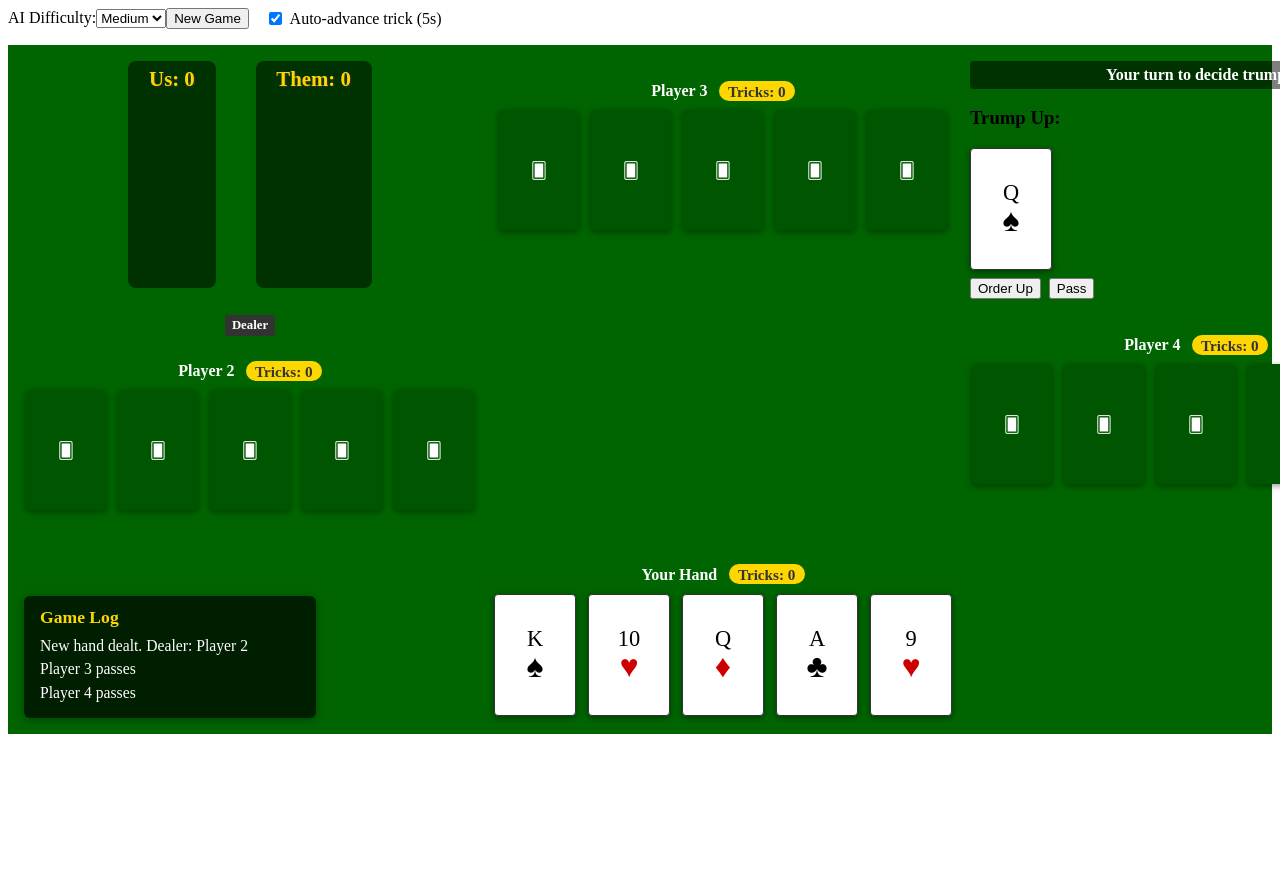
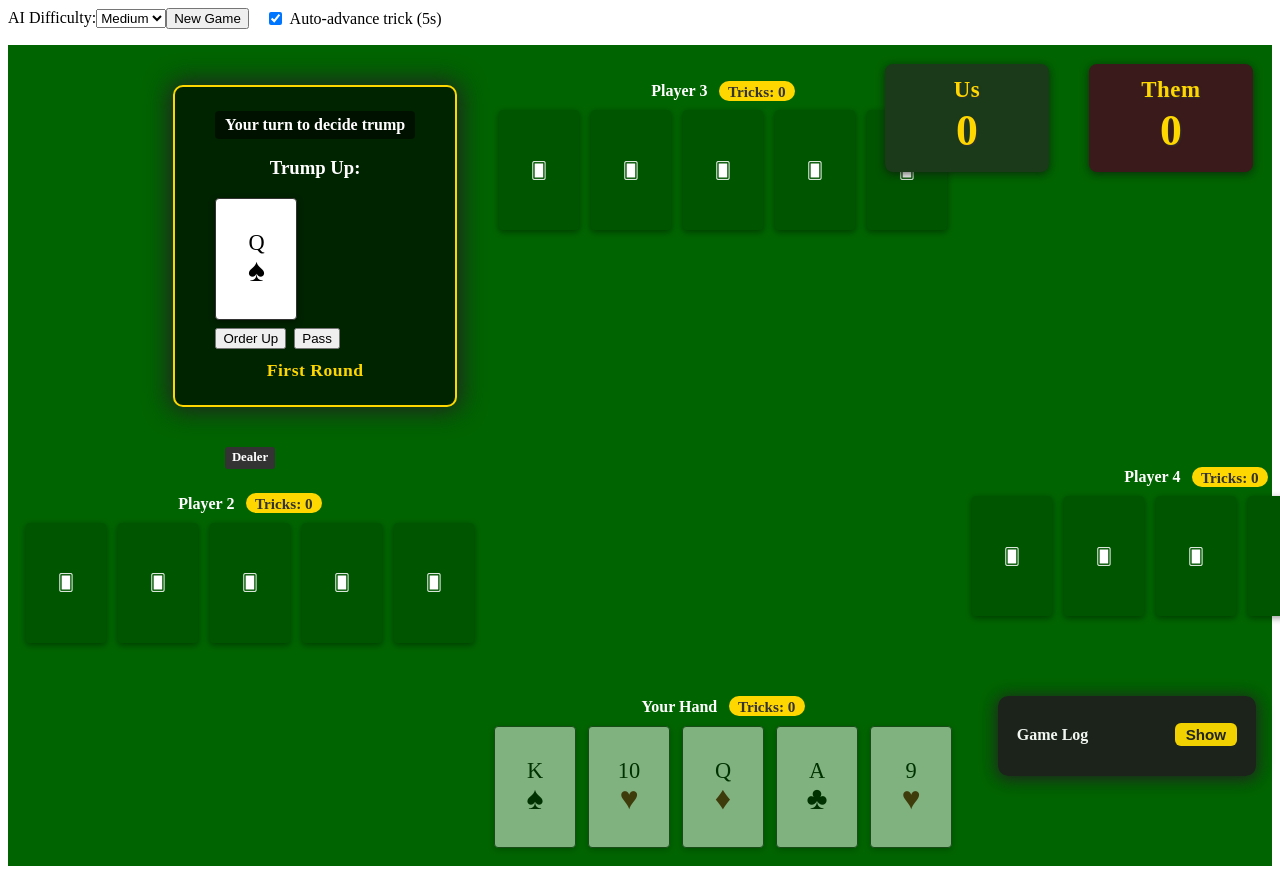
Before and after one commit to nalthoff/AI-Euchre, an Angular app: page / in a window 1280 px wide. Both pictures are taken after a click on the button "New Game". Shown: the top 874 px of the page. Before the commit the page ends 800 px from the top, so only its background shows below. Built offline with nearby package versions, Linux system fonts and the light colour scheme.

Commit message:
improved UI

```diff
--- a/src/app/game-board/game-board.component.html
+++ b/src/app/game-board/game-board.component.html
@@ -5,16 +5,24 @@
   </div>
 
   <!-- Score bar displaying team scores -->
-  <div class="score-bar">
-    <span class="team-score">Us: <b>{{ gameSvc.teamScores[0] }}</b></span>
-    <span class="team-score">Them: <b>{{ gameSvc.teamScores[1] }}</b></span>
+  <div class="score-bar improved-score-bar">
+    <div class="team-score us-team" [class.leading]="gameSvc.teamScores[0] > gameSvc.teamScores[1]">
+      <span class="score-label">Us</span>
+      <span class="score-value">{{ gameSvc.teamScores[0] }}</span>
+      <span class="score-bar-fill" [style.width]="getScorePercent(0) + '%'" ></span>
+    </div>
+    <div class="team-score them-team" [class.leading]="gameSvc.teamScores[1] > gameSvc.teamScores[0]">
+      <span class="score-label">Them</span>
+      <span class="score-value">{{ gameSvc.teamScores[1] }}</span>
+      <span class="score-bar-fill" [style.width]="getScorePercent(1) + '%'" ></span>
+    </div>
   </div>
 
   <!-- 1) Trump selection, until trump is chosen -->
-  <div class="trump-selection" *ngIf="!gameSvc.trump && gameSvc.currentKitty && !gameSvc.awaitingDiscard">
+  <div class="trump-selection trump-selection-overlay" *ngIf="!gameSvc.trump && gameSvc.currentKitty && !gameSvc.awaitingDiscard">
     <div class="order-indicator">
       <p *ngIf="gameSvc.currentOrderPlayer === 0">
-      Your turn to decide trump
+        <b>Your turn to decide trump</b>
       </p>
       <p *ngIf="gameSvc.currentOrderPlayer !== 0">
         Player {{ gameSvc.currentOrderPlayer + 1 }} is deciding…
@@ -32,13 +40,14 @@
       </span>
     </div>
     <div class="trump-actions">
-      <button (click)="onOrderAction()">Order Up</button>
-      <button (click)="onPassAction()">Pass</button>
+      <button (click)="onOrderAction()" [disabled]="gameSvc.currentOrderPlayer !== 0">Order Up</button>
+      <button (click)="onPassAction()" [disabled]="gameSvc.currentOrderPlayer !== 0">Pass</button>
     </div>
+    <div class="trump-round-label">First Round</div>
   </div>
 
   <!-- 2) AI seats, once trump is set -->
-  <div class="seat top" *ngIf="gameSvc.currentHands.length > 0">
+  <div class="seat top" *ngIf="gameSvc.currentHands.length > 0" [class.current-turn]="currentTurn === 2">
     <span class="dealer-indicator" *ngIf="gameSvc.dealerIndex === 2">Dealer</span>
     <h4>Player 3 <span class="trick-count">Tricks: {{ gameSvc.tricksWon[2] }}</span></h4>
     <div class="cards">
@@ -48,7 +57,7 @@
       Trump: {{ suitSymbols[gameSvc.trump] }}
     </div>
   </div>
-  <div class="seat left" *ngIf="gameSvc.currentHands.length > 0">
+  <div class="seat left" *ngIf="gameSvc.currentHands.length > 0" [class.current-turn]="currentTurn === 1">
     <span class="dealer-indicator" *ngIf="gameSvc.dealerIndex === 1">Dealer</span>
     <h4>Player 2 <span class="trick-count">Tricks: {{ gameSvc.tricksWon[1] }}</span></h4>
     <div class="cards">
@@ -58,7 +67,7 @@
       Trump: {{ suitSymbols[gameSvc.trump] }}
     </div>
   </div>
-  <div class="seat right" *ngIf="gameSvc.currentHands.length > 0">
+  <div class="seat right" *ngIf="gameSvc.currentHands.length > 0" [class.current-turn]="currentTurn === 3">
     <span class="dealer-indicator" *ngIf="gameSvc.dealerIndex === 3">Dealer</span>
     <h4>Player 4 <span class="trick-count">Tricks: {{ gameSvc.tricksWon[3] }}</span></h4>
     <div class="cards">
@@ -110,11 +119,11 @@
         </span>
       </div>
     </div>
-    <button class="advance-hint" *ngIf="currentTrick.length === 4" (click)="onAdvanceTrick()">Advance to the next trick</button>
+    <button class="advance-hint" *ngIf="currentTrick.length === 4 && currentTurn === 0" (click)="onAdvanceTrick()">Advance to the next trick</button>
   </div>
 
   <!-- 4) Human hand at bottom; clickable cards -->
-  <div class="seat bottom" *ngIf="gameSvc.currentHands.length > 0">
+  <div class="seat bottom" *ngIf="gameSvc.currentHands.length > 0" [class.current-turn]="currentTurn === 0">
     <span class="dealer-indicator" *ngIf="gameSvc.dealerIndex === 0">Dealer</span>
     <h4>Your Hand <span class="trick-count">Tricks: {{ gameSvc.tricksWon[0] }}</span></h4>
     <div *ngIf="gameSvc.trumpCaller === 0 && gameSvc.trump" class="trump-indicator-inline">
@@ -124,12 +133,11 @@
       Click a card below to discard
     </p>
     <div class="cards">
-      <!-- <div class="card" *ngFor="let card of gameSvc.currentHands[0]" (click)="onCardClick(card)"> -->
       <div class="card" *ngFor="let card of gameSvc.currentHands[0]; trackBy: trackCard"
-        (click)="gameSvc.awaitingDiscard ? onDiscardCard(card) : onCardClick(card)"
+        (click)="gameSvc.awaitingDiscard ? (currentTurn === 0 ? onDiscardCard(card) : null) : (currentTurn === 0 && isCardValidToPlay(card) ? onCardClick(card) : null)"
         [class.discarding]="gameSvc.awaitingDiscard"
-        [class.valid-playable]="!gameSvc.awaitingDiscard && isCardValidToPlay(card)">
-
+        [class.valid-playable]="!gameSvc.awaitingDiscard && isCardValidToPlay(card) && currentTurn === 0"
+        [class.disabled]="currentTurn !== 0">
         <span class="rank">{{ card.rank }}</span>
         <span class="suit" [ngClass]="{
             'red-suit': card.suit==='hearts'||card.suit==='diamonds'
@@ -146,23 +154,35 @@
 
   <!-- 5) Game log panel -->
   <div class="game-log-panel" *ngIf="gameSvc.currentHands.length > 0 && gameSvc.currentHands[0] && gameSvc.currentHands[0].length > 0">
+    <div class="game-log-header" (click)="showLog = !showLog">
       <h4>Game Log</h4>
-    <ul class="game-log-list">
+      <button class="toggle-log-btn">{{ showLog ? 'Hide' : 'Show' }}</button>
+    </div>
+    <ul class="game-log-list" *ngIf="showLog">
       <li *ngFor="let entry of gameLog.slice(-10)">{{ entry }}</li>
     </ul>
   </div>
 
+  <!-- End-of-round summary modal -->
+  <div class="end-round-modal" *ngIf="showEndRound">
+    <div class="end-round-content">
+      <h2>Hand Complete!</h2>
+      <p>{{ endRoundMessage }}</p>
+      <button (click)="restart()">New Game</button>
+      <button (click)="nextHand()">Next Hand</button>
+    </div>
+  </div>
+
   <!-- Additional trump selection UI for 2nd round -->
-  <div class="trump-selection" *ngIf="!gameSvc.trump && !gameSvc.awaitingDiscard && gameSvc.orderRound === 2 && gameSvc.currentOrderPlayer === 0">
+  <div class="trump-selection trump-selection-overlay" *ngIf="!gameSvc.trump && !gameSvc.awaitingDiscard && gameSvc.orderRound === 2 && gameSvc.currentOrderPlayer === 0">
     <div class="order-indicator">
-      <p>Your turn to choose trump (2nd round)</p>
+      <p><b>Your turn to choose trump (2nd round)</b></p>
     </div>
     <div class="trump-actions">
-      <button *ngFor="let suit of availableSuits" (click)="onOrderSecondRound(suit)">
-        Choose {{ suit | titlecase }}
-      </button>
+      <button *ngFor="let suit of availableSuits" (click)="onOrderSecondRound(suit)">{{ 'Choose ' + (suit | titlecase) }}</button>
       <button (click)="onPassAction()">Pass</button>
     </div>
+    <div class="trump-round-label">Second Round</div>
   </div>
 
   <!-- Flying card animation overlay -->
--- a/src/app/game-board/game-board.component.scss
+++ b/src/app/game-board/game-board.component.scss
@@ -201,39 +201,88 @@
 }
 
 .game-log-panel {
-  position: absolute;
-  left: 1rem;
-  bottom: 1rem;
-  width: 260px;
-  max-height: 220px;
-  background: rgba(0, 0, 0, 0.7);
+  position: fixed;
+  bottom: 1.5rem;
+  right: 1.5rem;
+  background: rgba(30, 30, 30, 0.97);
+  border-radius: 10px;
+  box-shadow: 0 2px 16px 2px #222;
+  min-width: 220px;
+  max-width: 340px;
+  z-index: 50;
+  padding: 0.5rem 1.2rem 0.7rem 1.2rem;
   color: #fff;
+  font-size: 1rem;
+  transition: box-shadow 0.2s, background 0.2s;
+  opacity: 0.95;
+}
+.game-log-header {
+  display: flex;
+  align-items: center;
+  justify-content: space-between;
+  cursor: pointer;
+  user-select: none;
+}
+.toggle-log-btn {
+  background: #ffd700;
+  color: #222;
+  border: none;
   border-radius: 6px;
-  padding: 0.7rem 1rem 0.7rem 1rem;
-  font-size: 1rem;
+  font-weight: bold;
+  font-size: 0.95em;
+  padding: 0.2em 0.7em;
+  margin-left: 0.7em;
+  cursor: pointer;
+  transition: background 0.2s, color 0.2s;
+}
+.toggle-log-btn:hover {
+  background: #fffbe0;
+}
+.game-log-list {
+  margin: 0.5em 0 0 0;
+  padding: 0;
+  list-style: none;
+  max-height: 180px;
   overflow-y: auto;
-  box-shadow: 0 2px 8px rgba(0, 0, 0, 0.3);
-  z-index: 10;
 }
 
-.game-log-panel h4 {
-  margin: 0 0 0.5rem 0;
-  font-size: 1.1rem;
+/* End-of-round summary modal */
+.end-round-modal {
+  position: fixed;
+  top: 0; left: 0; right: 0; bottom: 0;
+  background: rgba(0,0,0,0.65);
+  z-index: 1000;
+  display: flex;
+  align-items: center;
+  justify-content: center;
+}
+.end-round-content {
+  background: #fffbe0;
+  color: #222;
+  border-radius: 14px;
+  box-shadow: 0 4px 32px 4px #222;
+  padding: 2.2rem 2.5rem 2rem 2.5rem;
+  min-width: 320px;
+  text-align: center;
+}
+.end-round-content h2 {
+  margin-top: 0;
+  color: #006400;
+}
+.end-round-content button {
+  margin: 1.2rem 0.7rem 0 0.7rem;
+  padding: 0.6em 1.5em;
+  font-size: 1.1em;
+  border-radius: 7px;
+  border: none;
+  background: #ffd700;
+  color: #222;
   font-weight: bold;
-  color: #ffd700;
+  cursor: pointer;
+  transition: background 0.2s;
 }
-
-.game-log-list {
-  list-style: none;
-  margin: 0;
-  padding: 0;
-}
-
-.game-log-list li {
-  margin-bottom: 0.2rem;
-  font-size: 0.98rem;
-  line-height: 1.3;
-  word-break: break-word;
+.end-round-content button:hover {
+  background: #ffe066;
 }
 
 .flying-card {
@@ -349,3 +398,110 @@
   border-radius: 8px;
   padding: 0.3em 1em;
 }
+
+// Highlight the seat whose turn it is
+.seat.current-turn {
+  box-shadow: 0 0 16px 4px #ffd700, 0 2px 8px rgba(0,0,0,0.4);
+  border: 2.5px solid #ffd700;
+  z-index: 2;
+  position: relative;
+  background: rgba(255, 255, 180, 0.13);
+  transition: box-shadow 0.2s, border 0.2s, background 0.2s;
+}
+
+// Disabled card (not your turn)
+.card.disabled {
+  opacity: 0.5;
+  pointer-events: none;
+  filter: grayscale(0.5);
+}
+
+// Overlay for trump selection
+.trump-selection-overlay {
+  background: rgba(0,0,0,0.65);
+  border-radius: 10px;
+  box-shadow: 0 0 24px 4px #222;
+  padding: 1.5rem 2.5rem 1.5rem 2.5rem;
+  margin: 1.5rem auto 1.5rem auto;
+  max-width: 340px;
+  color: #fff;
+  position: relative;
+  z-index: 10;
+  border: 2.5px solid #ffd700;
+  text-align: center;
+  margin-right: 1.2rem;
+}
+
+.trump-round-label {
+  margin-top: 0.7rem;
+  font-size: 1.1rem;
+  color: #ffd700;
+  font-weight: bold;
+  letter-spacing: 0.5px;
+}
+
+.trump-actions button[disabled] {
+  opacity: 0.5;
+  pointer-events: none;
+  filter: grayscale(0.5);
+}
+
+.improved-score-bar {
+  position: absolute;
+  top: 1.2rem;
+  right: 1.2rem;
+  left: unset;
+  z-index: 20;
+  display: flex;
+  justify-content: flex-end;
+  align-items: flex-end;
+  gap: 2.5rem;
+  margin-bottom: 0;
+  font-size: 1.3rem;
+  font-weight: bold;
+  color: #ffd700;
+  text-shadow: 1px 1px 2px #333;
+  min-height: unset;
+}
+.improved-score-bar .team-score {
+  position: relative;
+  background: #222;
+  border-radius: 8px;
+  padding: 0.5em 1.2em 0.5em 1.2em;
+  min-width: 110px;
+  box-shadow: 0 2px 8px #111a;
+  overflow: hidden;
+  display: flex;
+  flex-direction: column;
+  align-items: center;
+  border: 2.5px solid transparent;
+  transition: border 0.2s, background 0.2s;
+  height: auto; /* Prevents stretching */
+}
+.improved-score-bar .score-bar-fill {
+  position: absolute;
+  left: 0; bottom: 0;
+  height: 0.38em;
+  background: linear-gradient(90deg, #ffd700 60%, #fffbe0 100%);
+  border-radius: 0 0 8px 8px;
+  z-index: 1;
+  transition: width 0.4s cubic-bezier(0.4,1.4,0.6,1);
+  pointer-events: none;
+}
+.improved-score-bar .us-team {
+  background: #1a3a1a;
+}
+.improved-score-bar .them-team {
+  background: #3a1a1a;
+}
+.improved-score-bar .score-label {
+  font-size: 1.1em;
+  margin-bottom: 0.1em;
+  letter-spacing: 0.5px;
+}
+.improved-score-bar .score-value {
+  font-size: 2.1em;
+  font-weight: bold;
+  z-index: 2;
+  margin-bottom: 0.1em;
+}
--- a/src/app/game-board/game-board.component.ts
+++ b/src/app/game-board/game-board.component.ts
@@ -31,6 +31,10 @@ export class GameBoardComponent implements OnInit, OnDestroy {
   flyingCard: { card: Card, fromSeat: number } | null = null;
   flyingCardAnimation = false;
 
+  showLog = false;
+  showEndRound = false;
+  endRoundMessage = '';
+
   constructor(
     public gameSvc: GameService,
     private aiService: AiOpponentService,
@@ -47,6 +51,20 @@ export class GameBoardComponent implements OnInit, OnDestroy {
     this.handStartedsub.add(
       this.gameSvc.handStarted.subscribe(() => this.processOrdering())
     );
+    // Listen for end of hand to show summary
+    this.sub.add(
+      this.gameSvc.handStarted.subscribe(() => {
+        this.showEndRound = false;
+      })
+    );
+    // Listen for hand end (scoreHand triggers new hand after delay)
+    const origScoreHand = (this.gameSvc as any).scoreHand?.bind(this.gameSvc);
+    if (origScoreHand) {
+      (this.gameSvc as any).scoreHand = (...args: any[]) => {
+        this.prepareEndRoundSummary();
+        origScoreHand(...args);
+      };
+    }
   }
 
   ngOnDestroy() {
@@ -304,4 +322,37 @@ export class GameBoardComponent implements OnInit, OnDestroy {
     return card.suit + '-' + card.rank;
   }
 
+  /**
+   * Returns the player index whose turn it is to play a card (0=human, 1=left, 2=top, 3=right),
+   * or null if not in play phase (e.g. during trump selection or discard)
+   */
+  get currentTurn(): number | null {
+    // If in trump selection or discard, no one is playing a card
+    if (!this.gameSvc.trump || this.gameSvc.awaitingDiscard || this.gameSvc.orderRound > 0) {
+      return null;
+    }
+    // During play: next to play is (currentLeader + currentTrick.length) % 4
+    return (this.gameSvc.currentLeader + this.gameSvc.currentTrick.length) % 4;
+  }
+
+  prepareEndRoundSummary() {
+    // Compose a summary message based on last hand's result
+    // (You may want to improve this logic based on your scoring implementation)
+    const log = this.gameLog;
+    const lastScoreMsg = log.reverse().find(l => l.includes('score') || l.includes('wins the game!'));
+    this.endRoundMessage = lastScoreMsg || 'Hand complete!';
+    this.showEndRound = true;
+  }
+
+  nextHand() {
+    this.showEndRound = false;
+    this.gameSvc.dealHands();
+  }
+
+  getScorePercent(team: 0 | 1): number {
+    const score = this.gameSvc.teamScores[team];
+    const max = 10;
+    return Math.min(100, Math.round((score / max) * 100));
+  }
+
 }
```
Lines whose indentation alone changed are shown as unchanged.
